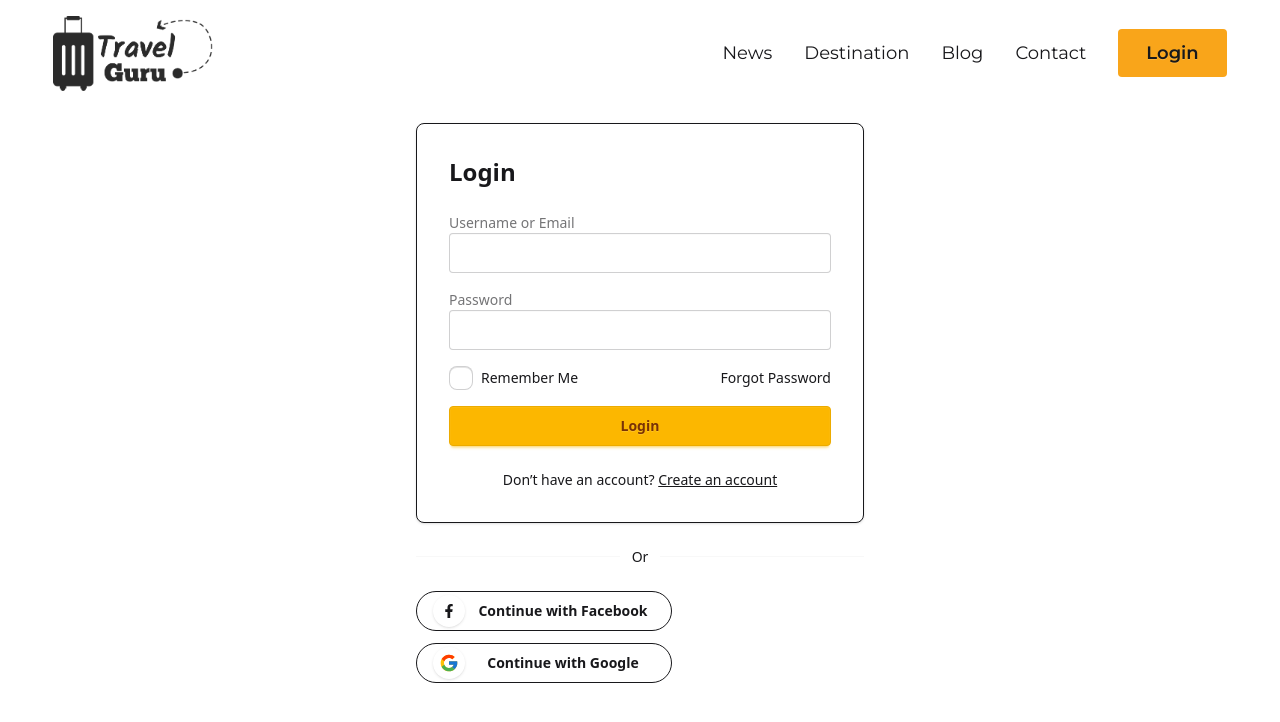
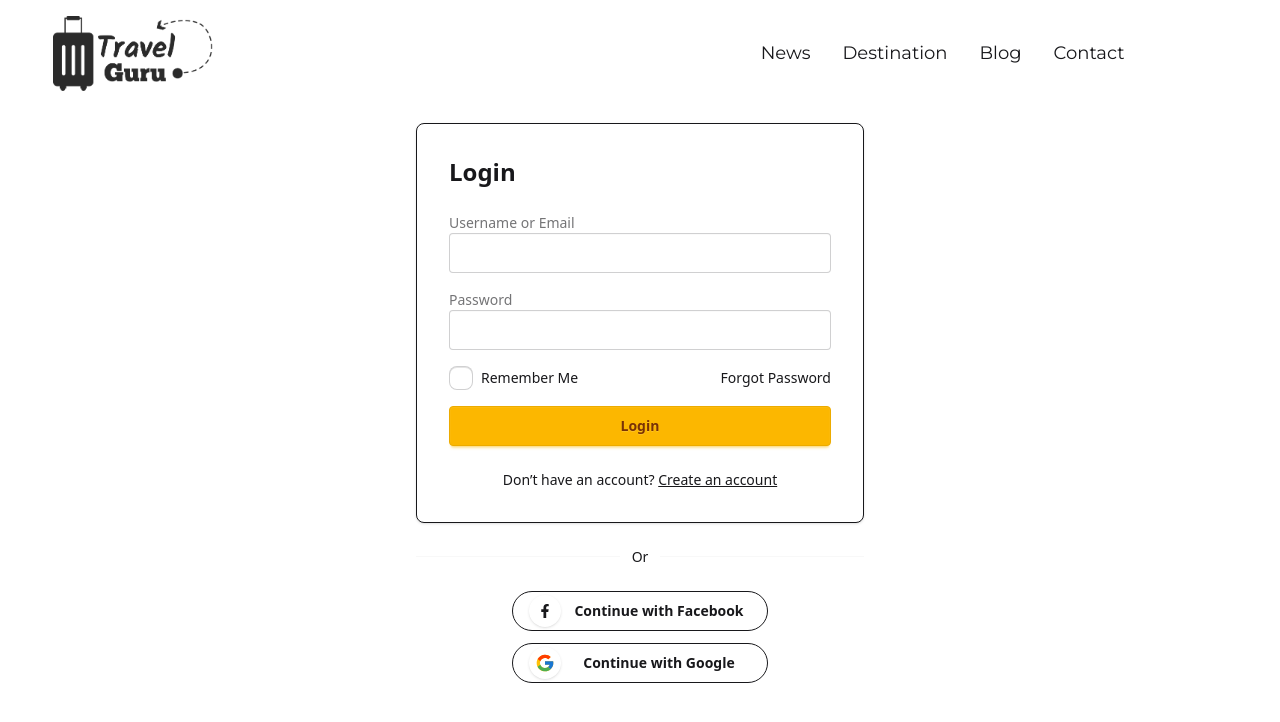
Before and after one commit to shekhmohibur/travel-guru, a React (Vite) app: page /auth/login in a window 1280 px wide. Shown: the top 722 px of the page. Built offline with nearby package versions, Linux system fonts and the light colour scheme.

Commit message:
added firefox and auth context

```diff
--- a/package.json
+++ b/package.json
@@ -14,6 +14,7 @@
     "animate.css": "^4.1.1",
     "daisyui": "^5.5.7",
     "date-fns": "^4.1.0",
+    "firebase": "^12.6.0",
     "react": "^19.2.0",
     "react-dom": "^19.2.0",
     "react-icons": "^5.5.0",
--- a/src/components/NavBar.jsx
+++ b/src/components/NavBar.jsx
@@ -1,25 +1,27 @@
 import { IoMenuOutline, IoSearch } from "react-icons/io5";
 import logo from "../assets/logo.png";
 import { Link, NavLink, useLocation, useParams } from "react-router";
-import { useEffect, useState } from "react";
+import { use, useEffect, useState } from "react";
 import { IoMdClose } from "react-icons/io";
 import "animate.css";
+import { AuthContext } from "../provider/AuthProvider";
 const NavBar = () => {
   const location = useLocation();
   const [menuOpen, setMenuOpen] = useState(false);
-  const {id:placeId} = useParams();
+  const { id: placeId } = useParams();
   const [scrolled, setScrolled] = useState(false);
+  const { user } = use(AuthContext);
   useEffect(() => {
     const handleScroll = () => {
-        if(window.scrollY > 10){
-        setScrolled(true)
-      }else{
-        setScrolled(false)
+      if (window.scrollY > 10) {
+        setScrolled(true);
+      } else {
+        setScrolled(false);
       }
-      }
+    };
     window.addEventListener("scroll", handleScroll);
-      return () => window.removeEventListener("scroll", handleScroll)
-    }, [])
+    return () => window.removeEventListener("scroll", handleScroll);
+  }, []);
   const navItems = [
     { label: "News", path: "/news" },
     { label: "Destination", path: "/destination" },
@@ -27,7 +29,12 @@ const NavBar = () => {
     { label: "Contact", path: "/contact" },
   ];
   return (
-    <div className={`${scrolled && 'bg-white/30 backdrop-blur-md shadow-md shadow-black/20 animate__animated animate__backInDown duration-150'} top-0 py-4`}>
+    <div
+      className={`${
+        scrolled &&
+        "bg-white/30 backdrop-blur-md shadow-md shadow-black/20 animate__animated animate__backInDown duration-150"
+      } top-0 py-4`}
+    >
       <div className="flex justify-between items-center font-montserrat w-11/12 mx-auto">
         <div className="flex gap-4 relative">
           <button
@@ -36,11 +43,16 @@ const NavBar = () => {
           >
             {menuOpen ? <IoMdClose size={28} /> : <IoMenuOutline size={28} />}
           </button>
-        <Link to={'/'}>
+          <Link to={"/"}>
             <img
               src={logo}
               alt="travel-guru logo"
-          className={`${location.pathname === "/" || location.pathname === `/place/${placeId}` ? "invert" : ""} w-28 md:w-40`}
+              className={`${
+                location.pathname === "/" ||
+                location.pathname === `/place/${placeId}`
+                  ? "invert"
+                  : ""
+              } w-28 md:w-40`}
             />
           </Link>
           {menuOpen && (
@@ -50,13 +62,18 @@ const NavBar = () => {
                   key={item.path}
                   to={item.path}
                   className={`${
-                  location.pathname === "/" || location.pathname === `/place/${placeId}` ? "text-white" : ""
+                    location.pathname === "/" ||
+                    location.pathname === `/place/${placeId}`
+                      ? "text-white"
+                      : ""
                   } text-lg`}
                 >
                   {item.label}
                 </NavLink>
               ))}
-            <label className={`input md:hidden outline-none bg-transparent border-b border-white border-t-0 border-l-0 border-r-0 text-white placeholder:text-white lg:w-80`}>
+              <label
+                className={`input md:hidden outline-none bg-transparent border-b border-white border-t-0 border-l-0 border-r-0 text-white placeholder:text-white lg:w-80`}
+              >
                 <IoSearch className="h-[1em] opacity-50" />
                 <input type="search" placeholder="Search" />
               </label>
@@ -66,7 +83,14 @@ const NavBar = () => {
         <div className="flex gap-8 items-center">
           <div className="flex gap-8 items-center">
             {/* search input */}
-          <label className={`hidden ${location.pathname === '/auth/login' || location.pathname === '/auth/register' ? '' : 'md:flex'} input outline-none bg-white/20 shadow-[0_0_5px_rgba(0,0,0,0.3)] shadow-white text-white placeholder:text-white text-lg lg:w-80 `}>
+            <label
+              className={`hidden ${
+                location.pathname === "/auth/login" ||
+                location.pathname === "/auth/register"
+                  ? ""
+                  : "md:flex"
+              } input outline-none bg-white/20 shadow-[0_0_5px_rgba(0,0,0,0.3)] shadow-white text-white placeholder:text-white text-lg lg:w-80 `}
+            >
               <IoSearch className="h-[1em] opacity-50" />
               <input type="search" placeholder="Search your Destination..." />
             </label>
@@ -76,7 +100,10 @@ const NavBar = () => {
                   key={item.path}
                   to={item.path}
                   className={`${
-                  location.pathname === "/" || location.pathname === `/place/${placeId}` ? "text-white" : ""
+                    location.pathname === "/" ||
+                    location.pathname === `/place/${placeId}`
+                      ? "text-white"
+                      : ""
                   } text-lg`}
                 >
                   {item.label}
@@ -84,12 +111,15 @@ const NavBar = () => {
               ))}
             </div>
           </div>
-        <Link
+          {
+            user ? <p className={'text-white'}>{user.name}</p>  : <Link
             to={"/auth/login"}
             className="btn bg-primary shadow-none border-none md:px-7 md:text-lg md:py-6"
           >
             Login
           </Link>
+          }
+
         </div>
       </div>
     </div>
--- /dev/null
+++ b/src/firebase/firebase.config.js
@@ -0,0 +1,12 @@
+import { initializeApp } from "firebase/app";
+const firebaseConfig = {
+  apiKey: "AIzaSyBm2WZV3RRA_o0LJt2I0XXGlxDw86TVkdc",
+  authDomain: "travelguruv1.firebaseapp.com",
+  projectId: "travelguruv1",
+  storageBucket: "travelguruv1.firebasestorage.app",
+  messagingSenderId: "492790272560",
+  appId: "1:492790272560:web:285a79f8ec33a6eb68d3f5"
+};
+
+const app = initializeApp(firebaseConfig);
+export default app;
--- a/src/main.jsx
+++ b/src/main.jsx
@@ -3,9 +3,12 @@ import { createRoot } from 'react-dom/client'
 import './index.css'
 import { RouterProvider } from 'react-router'
 import Router from './Routes/Router.jsx'
+import AuthProvider from './provider/AuthProvider.jsx'
 
 createRoot(document.getElementById('root')).render(
   <StrictMode>
-    <RouterProvider router={Router}/>
+    <AuthProvider>
+      <RouterProvider router={Router}/>
+    </AuthProvider>
   </StrictMode>,
 )
--- a/src/pages/Login.jsx
+++ b/src/pages/Login.jsx
@@ -109,7 +109,7 @@ export default function Login({ onSwitch }) {
       </div>
 
       {/* OAuth Buttons */}
-      <div className="space-y-3">
+      <div className="space-y-3  flex justify-center items-center flex-col">
         <button className="btn btn-outline btn-wide rounded-full justify-start">
           <span className="w-8 h-8 flex items-center justify-center bg-white rounded-full shadow-sm">
             <FaFacebookF />
--- a/src/pages/Register.jsx
+++ b/src/pages/Register.jsx
@@ -135,7 +135,7 @@ export default function Register({ onSwitch }) {
       </div>
 
       {/* OAuth Buttons */}
-      <div className="space-y-3">
+      <div className="space-y-3 flex justify-center items-center flex-col">
         <button className="btn btn-outline btn-wide rounded-full justify-start">
           <span className="w-8 h-8 flex items-center justify-center bg-white rounded-full shadow-sm">
             <FaFacebookF />
--- /dev/null
+++ b/src/provider/AuthProvider.jsx
@@ -0,0 +1,17 @@
+import { createContext, useState } from "react";
+export const AuthContext = createContext();
+const AuthProvider = ({ children }) => {
+  const [user, setUser] = useState({
+    name: "mohibur",
+    email: "mohibur@gmail.com",
+  });
+  const AuthData = {
+    user,
+    setUser,
+  };
+  return <AuthContext value={AuthData}>
+    {children}
+  </AuthContext>;
+};
+
+export default AuthProvider;
```
Also changed, not shown: 1 other file (tests, documents, lock files or other folders). Lines whose indentation alone changed are shown as unchanged.
